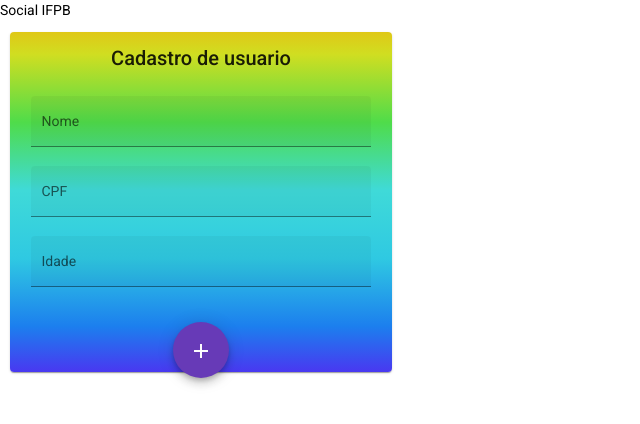
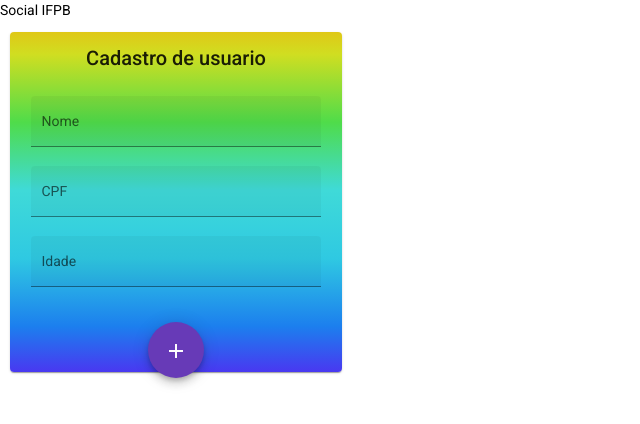
Before and after one commit to yagocdj/cadastro-angular-material, an Angular app: page / in a window 1280 px wide. Shown: the top 424 px of the page, without its empty margins (0-640 px from the left). Built offline with nearby package versions, Linux system fonts and the light colour scheme.

Commit message:
Update app.component.scss

```diff
--- a/src/app/app.component.scss
+++ b/src/app/app.component.scss
@@ -9,7 +9,7 @@
 }
 
 .registration-card {
-  max-width: 350px;
+  max-width: 300px;
   background-color: lightgray;
   margin: 10px;
   padding-bottom: 10px;
```
